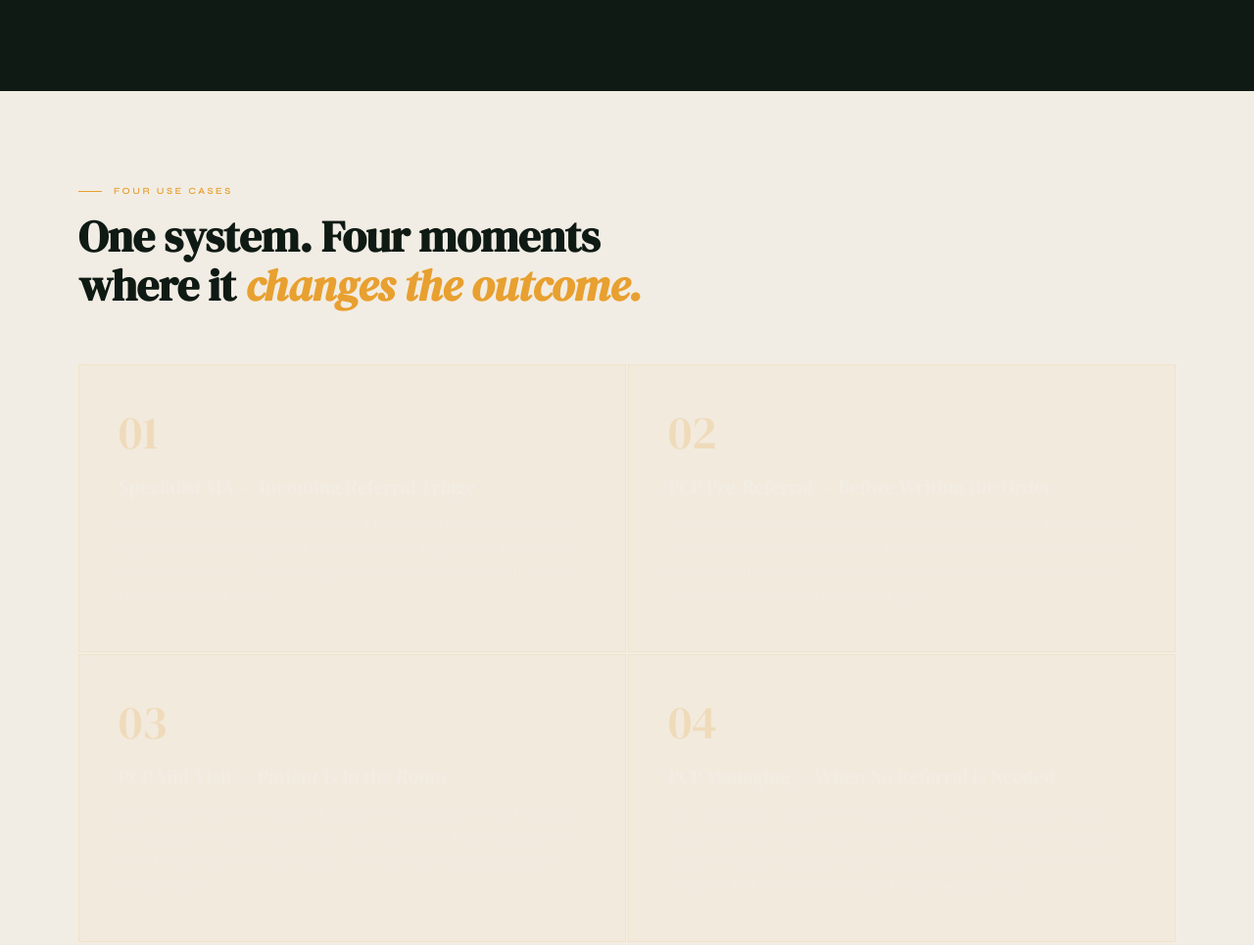
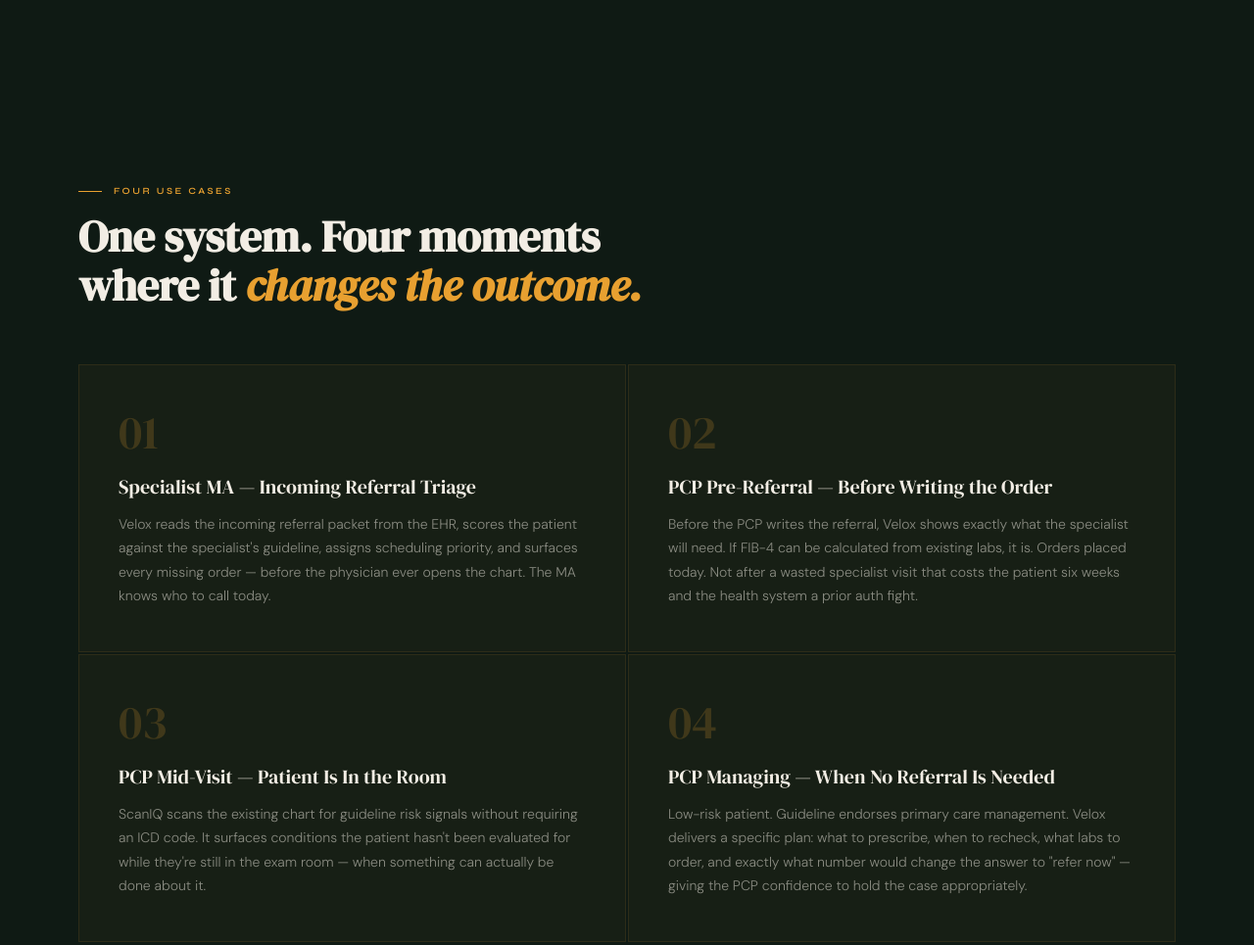
Before and after one commit to ProLytix-Solutions/public_site, a plain HTML site: page velox.html in a window 1280 px wide. Shown: the part 1286-2251 px from the top of the page at 98% size. Drawn offline with Linux system fonts and the light colour scheme.

Commit message:
Fixing background

```diff
--- a/velox.html
+++ b/velox.html
@@ -211,7 +211,7 @@
 <!-- ════════════════════════════════════════ -->
 <!-- FOUR USE CASES -->
 <!-- ════════════════════════════════════════ -->
-<section class="section section-pale" id="use-cases">
+<section class="section section-dark" id="use-cases">
   <div class="section-label">Four Use Cases</div>
   <h2 class="section-headline">One system. Four moments<br>where it <em>changes the outcome.</em></h2>
 
```
